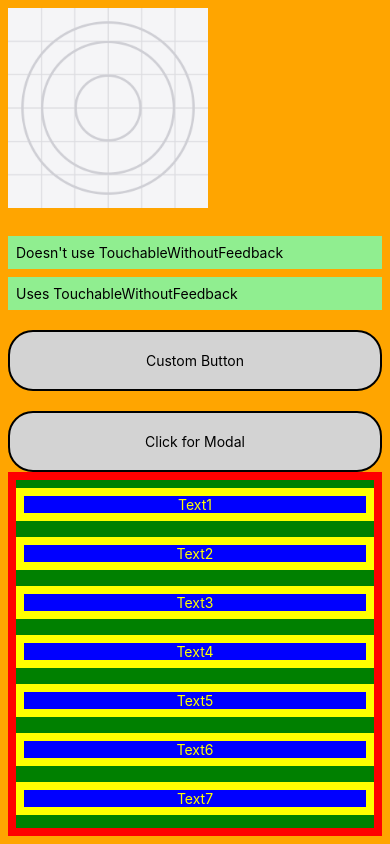
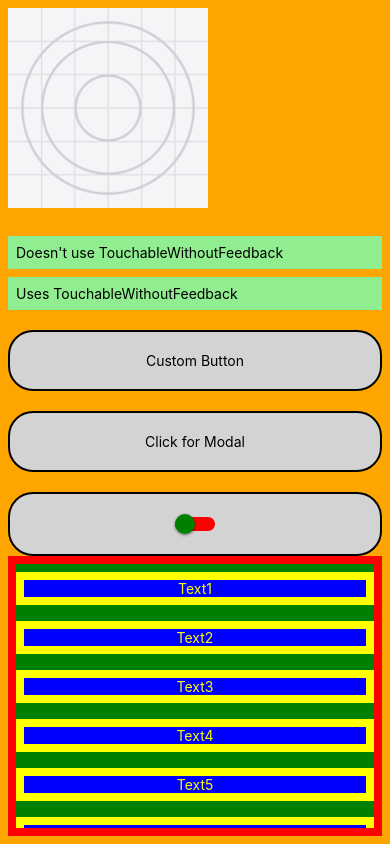
Before and after one commit to CheoR/rn-project2, a React Native app: screen / in a window 390 px wide. Built offline with nearby package versions, Linux system fonts and the light colour scheme.

Commit message:
feat: switch example

```diff
--- a/App.js
+++ b/App.js
@@ -8,6 +8,7 @@ import {
   Image,
   Keyboard,
   Modal,
+  Switch,
   Text,
   TextInput,
   TouchableOpacity,
@@ -28,6 +29,10 @@ const pressHandler = (text) => {
 
 export default function App() {
   const [isOpen, setIsOpen] = useState(false);
+  const [isOn, setIsOn] = useState(false);
+
+  const toggleSwitch = () => setIsOn((prevState) => !prevState);
+
   return (
     <View style={styles.container}>
       <View style={styles.img}>
@@ -71,6 +76,18 @@ export default function App() {
           <Button title="Close" onPress={() => setIsOpen(false)} />
         </View>
       </Modal>
+      <View style={styles.customBtn}>
+        <Switch
+          trackColor={{
+            true: "green",
+            false: "red",
+          }}
+          thumbColor={isOn ? "red" : "green"}
+          onValueChange={toggleSwitch}
+          value={isOn}
+          ios_backgroundColor="orange"
+        />
+      </View>
       <FlatList
         data={DATA}
         keyExtractor={(item) => item.id}
```
